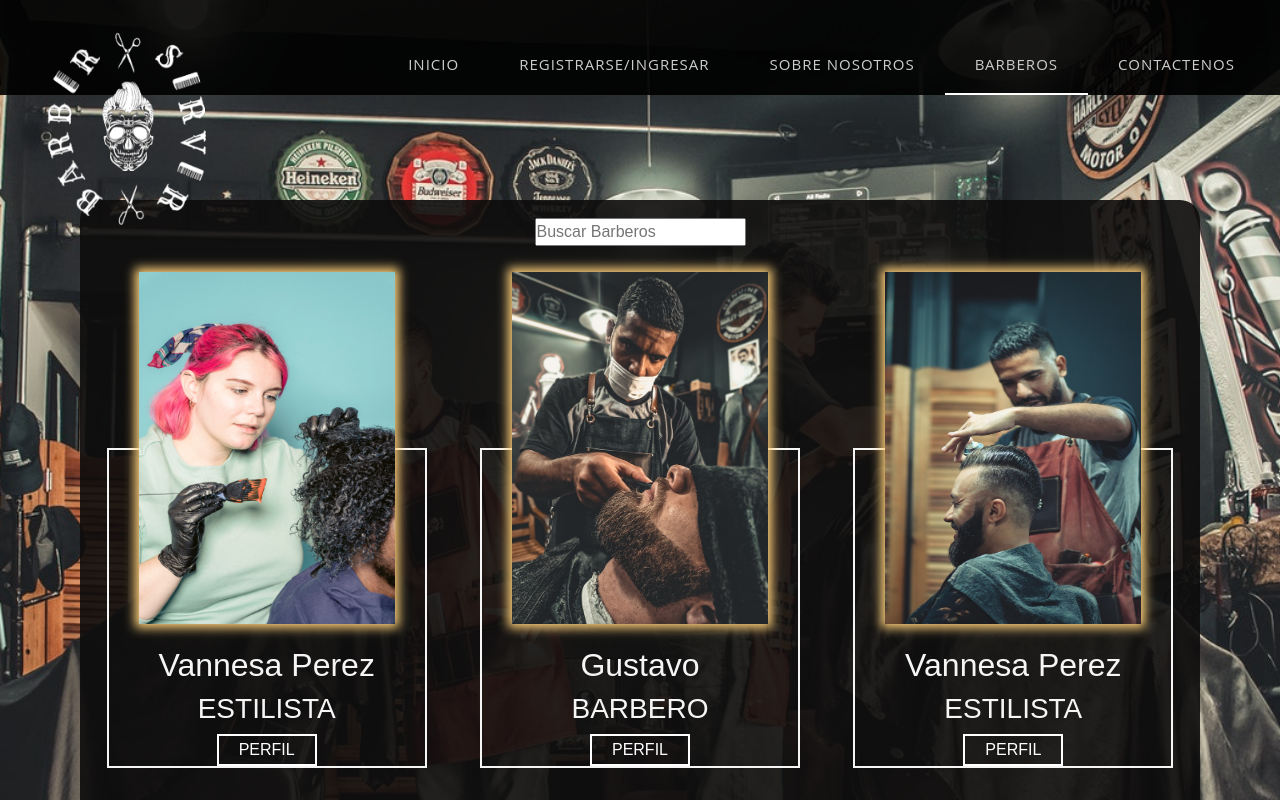
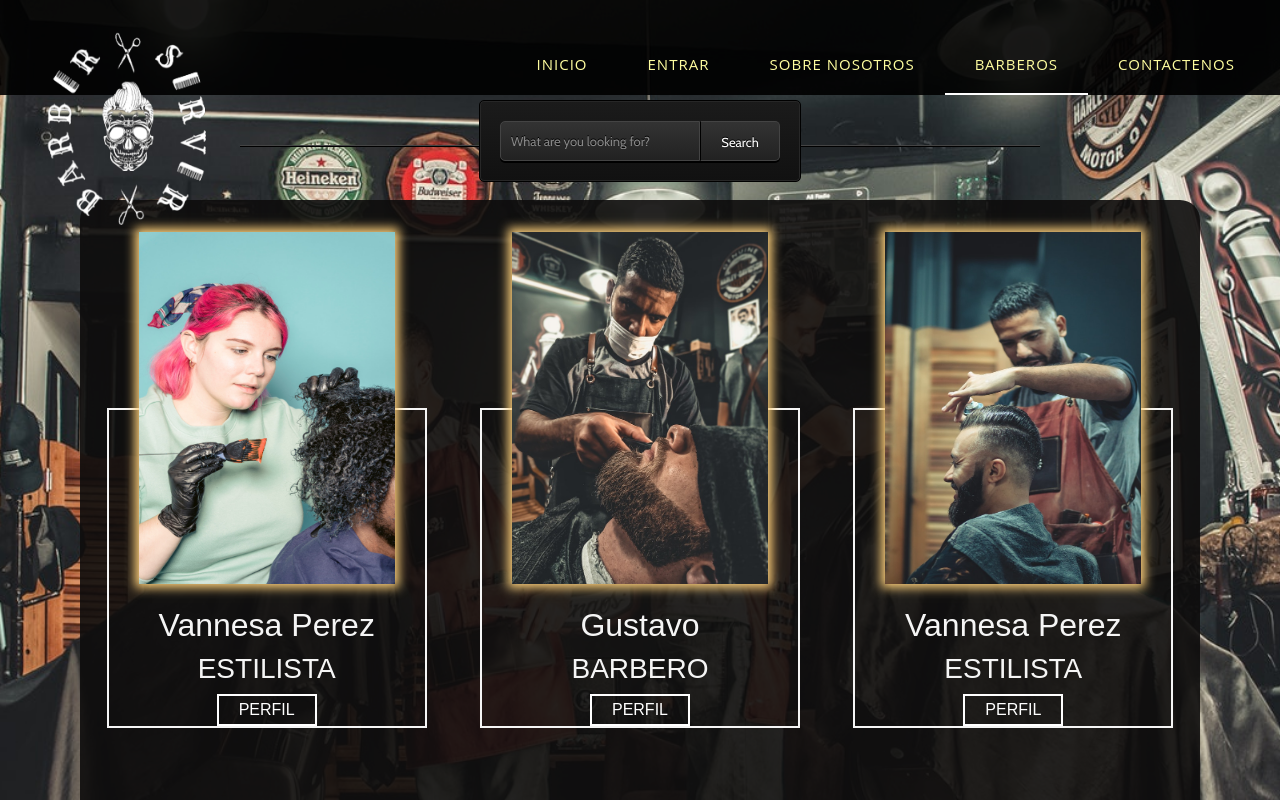
Before and after one commit to vector18xd/BarberServerReact, a React (Create React App) app: page /ConsultBarber in a window 1280 px wide. Shown: the top 800 px of the page. Built offline with nearby package versions, Linux system fonts and the light colour scheme; a web font is replaced by a local one.

Commit message:
contactoUpdate

```diff
--- a/src/components/IU/style.css
+++ b/src/components/IU/style.css
@@ -125,9 +125,6 @@ footer .form-control {
     resize: none;
     color: #d1d2d2;
 }
-a:not([href]):not([tabindex]) {
-    color: #ccc;;
-}
 .logoF{
     width: 60px;
 }
@@ -135,6 +132,17 @@ a:not([href]):not([tabindex]) {
     .imagenLogo{
         width: 180px;
     }
+    .slider{
+        height: 1100px;
+    }
+}
+a:not([href]):not([tabindex]) {
+    color: #fefd9f;;
+}
+a:not([href]):not([tabindex]):focus, a:not([href]):not([tabindex]):hover {
+    color: #fefd9f;
+    text-decoration: none;
+    list-style-type:none;
 }
 #page-content-wrapper{
     padding-top: 30px;
--- a/src/components/layouts/MainConsultBarber/MainConsultBarber.jsx
+++ b/src/components/layouts/MainConsultBarber/MainConsultBarber.jsx
@@ -7,12 +7,13 @@ import imgPedro from '../../img/Pedro.jpg'
 export const MainConsultBarber = () => {
   return (
     <main className="mainConsultBarber">
+        <section class="webdesigntuts-workshop">
+            <form action="" method="">
+                <input type="search" placeholder="What are you looking for?"/>
+                <button>Search</button>
+            </form>
+        </section>
         <div id="cuadroCard">
-            <section className="sec-busqueda">
-                <div id="divBusqueda">
-                    <input placeholder="Buscar Barberos" id="input-ConsultBarber"></input>
-                </div>
-            </section>
             <section className="sec-cardBarberos">
                 <article className="cardBarberos">
                     <img src={imgVanessa} alt="imagen de fondo de barberos" className="img-Barbero" />
--- a/src/components/layouts/contacto.jsx
+++ b/src/components/layouts/contacto.jsx
@@ -1,51 +1,21 @@
 import React from 'react'
-import { Inputs } from '../IU/inputs'
-import { TA } from '../IU/TA'
-import { ButtonsC } from '../IU/buttonsC'
-import "../IU/styleF.css"
+import "./css/contactof.css"
 export const Contacto = () => {
-  return (
-    <div className='contacto'>
-        <div id="contact" className="section wb">
-			<div className="containers">
-				<div className="section-title row text-center">
-					<div className="col-md-8 offset-md-2">
-						<small className='smallC'>HAGAMOS UN CONTACTO PARA TU VIDA</small>
-						<h3 className='h3C'>Contacto</h3>
-					</div>
-				</div>
 
-				<div className="row">
-					<div className="col-md-8 offset-md-2">
-						<div className="contact_form">
-							<div id="message"></div>
-							<form id="contactform" className="row" action="contact.php" name="contactform" method="post">
-								<fieldset className="row row-fluid">
-									<div className="col-lg-6 col-md-6 col-sm-6 col-xs-12">
-										<Inputs types="text" idI="first_name" place="Nombre"/>
-									</div>
-									<div className="col-lg-6 col-md-6 col-sm-6 col-xs-12">
-										<Inputs types="text" idI="last_name" place="Apellido"/>
-									</div>
-									<div className="col-lg-6 col-md-6 col-sm-6 col-xs-12">
-										<Inputs types="email" idI="email" place="Correo"/>
-									</div>
-									<div className="col-lg-6 col-md-6 col-sm-6 col-xs-12">
-										<Inputs types="text" idI="phone" place="Numero Celular"/>
-									</div>
-									<div className="col-lg-12 col-md-12 col-sm-12 col-xs-12">
-										<TA idI="comments" rowSC="6" place="Danos más detalles.."/>
-									</div>
-									<div className="col-lg-12 col-md-12 col-sm-12 col-xs-12 text-center">
-										<ButtonsC types="submit" idI="submit" text="Enviar"/>
-									</div>
-								</fieldset>
-							</form>
-						</div>
-					</div>
+	  return (
+		<div className='sliderlore'>
+			<div className="containerContactform " id="container">
+				<div className="form-container sign-in-contacto-container">
+					<form action="#" className='formlr'>
+						<h1 className='h1form'>Contactenos</h1>
+						<input type="text" placeholder="Nombre" id='firstname' className='inputform'/>
+						<input type="email" placeholder="E-mail" id='Email' className='inputform'/>
+						<input typem="text" id="phone" placeholder="Numero Celular" className='inputform'/>
+						<textarea name="text" id="phone" placeholder='Danos más detalles..' cols="30" rows="10" className='inputform'></textarea>
+						<button className='buttonform'>Iniciar Sesion</button>
+					</form>
 				</div>
 			</div>
 		</div>
-    </div>
   )
 }
--- /dev/null
+++ b/src/components/layouts/css/contactof.css
@@ -0,0 +1,16 @@
+.containerContactform {
+	background-color: #fff;
+	border-radius: 10px;
+  	box-shadow: 0 14px 28px rgba(0,0,0,0.25),
+			0 10px 10px rgba(0,0,0,0.22);
+	position: relative;
+	overflow: hidden;
+	width: 500px;
+	max-width: 100%;
+	min-height: 600px;
+}
+.sign-in-contacto-container{
+    left: 0;
+    width: 100%;
+    z-index: 2;
+}
--- a/src/components/layouts/header.jsx
+++ b/src/components/layouts/header.jsx
@@ -10,7 +10,7 @@ import logo from "../../../src/components/img/logo/logo-LetrasBlancas.png"
             </div>
             <nav className="NavLink">
                 <NavLink to="/"><a className="link">INICIO</a></NavLink>
-                <NavLink to="/Loginregister"><a className="link">REGISTRARSE/INGRESAR</a></NavLink>
+                <NavLink to="/Loginregister"><a className="link">ENTRAR</a></NavLink>
                 <NavLink to="/About"><a className="link">SOBRE NOSOTROS</a></NavLink>
                 <NavLink to="/ConsultBarber"><a className="link">BARBEROS</a></NavLink>
                 <NavLink to="/Contact"><a className="link">CONTACTENOS</a></NavLink>
--- a/src/components/pages/ConsultBarber/ConsultBarber.jsx
+++ b/src/components/pages/ConsultBarber/ConsultBarber.jsx
@@ -3,6 +3,7 @@ import { Header } from '../../layouts/header'
 import { Footer } from '../../layouts/footer'
 import { MainConsultBarber } from '../../layouts/MainConsultBarber/MainConsultBarber'
 import './estilosBarber.css'
+import "./search.css"
 
 export const ConsultBarber = () => {
   return (
--- /dev/null
+++ b/src/components/pages/ConsultBarber/search.css
@@ -0,0 +1,142 @@
+@import url(https://fonts.googleapis.com/css?family=Cabin:400);
+
+.webdesigntuts-workshop {
+	height: 100%;
+	position: absolute;
+	text-align: center;
+	width: 100%;
+}
+
+.webdesigntuts-workshop:before,
+.webdesigntuts-workshop:after {
+	content: '';
+	display: block;
+	height: 1px;
+	left: 50%;
+	margin: 0 0 0 -400px;
+	position: absolute;
+	width: 800px;
+}
+
+.webdesigntuts-workshop:before {
+	background: #444;
+	top: 265px;
+}
+
+.webdesigntuts-workshop:after {
+	background: #000;
+	background: linear-gradient(left, #151515, #000, #151515);
+	top: 266px;
+}
+
+.webdesigntuts-workshop form {
+	background: #111;
+	background: linear-gradient(#1b1b1b, #111);
+	border: 1px solid #000;
+	border-radius: 5px;
+	box-shadow: inset 0 0 0 1px #272727;
+	display: inline-block;
+	font-size: 0px;
+	margin: 220px auto 0;
+	padding: 20px;
+	position: relative;
+	z-index: 1;
+}
+
+.webdesigntuts-workshop input {
+	background: #222;
+	background: linear-gradient(#333, #222);
+	border: 1px solid #444;
+	border-radius: 5px 0 0 5px;
+	box-shadow: 0 2px 0 #000;
+	color: #888;
+	display: block;
+	float: left;
+	font-family: 'Cabin', helvetica, arial, sans-serif;
+	font-size: 13px;
+	font-weight: 400;
+	height: 40px;
+	margin: 0;
+	padding: 0 10px;
+	text-shadow: 0 -1px 0 #000;
+	width: 200px;
+}
+
+.ie .webdesigntuts-workshop input {
+	line-height: 40px;
+}
+
+.webdesigntuts-workshop input::-webkit-input-placeholder {
+   color: #888;
+}
+
+.webdesigntuts-workshop input:-moz-placeholder {
+   color: #888;
+}
+
+.webdesigntuts-workshop input:focus {
+	animation: glow 800ms ease-out infinite alternate;
+	background: #222922;
+	background: linear-gradient(#333933, #222922);
+	border-color: #393;
+	box-shadow: 0 0 5px rgba(0,255,0,.2), inset 0 0 5px rgba(0,255,0,.1), 0 2px 0 #000;
+	color: #efe;
+	outline: none;
+}
+
+.webdesigntuts-workshop input:focus::-webkit-input-placeholder {
+	color: #efe;
+}
+
+.webdesigntuts-workshop input:focus:-moz-placeholder {
+	color: #efe;
+}
+
+.webdesigntuts-workshop button {
+	background: #222;
+	background: linear-gradient(#333, #222);
+	box-sizing: border-box;
+	border: 1px solid #444;
+	border-left-color: #000;
+	border-radius: 0 5px 5px 0;
+	box-shadow: 0 2px 0 #000;
+	color: #fff;
+	display: block;
+	float: left;
+	font-family: 'Cabin', helvetica, arial, sans-serif;
+	font-size: 13px;
+	font-weight: 400;
+	height: 40px;
+	line-height: 40px;
+	margin: 0;
+	padding: 0;
+	position: relative;
+	text-shadow: 0 -1px 0 #000;
+	width: 80px;
+}
+
+.webdesigntuts-workshop button:hover,
+.webdesigntuts-workshop button:focus {
+	background: #292929;
+	background: linear-gradient(#393939, #292929);
+	color: #ffd17b;
+	outline: none;
+}
+
+.webdesigntuts-workshop button:active {
+	background: #292929;
+	background: linear-gradient(#393939, #292929);
+	box-shadow: 0 1px 0 #000, inset 1px 0 1px #222;
+	top: 1px;
+}
+
+@keyframes glow {
+    0% {
+		border-color: #ffd17b;
+		box-shadow: 0 0 5px #ffd17b, inset 0 0 5px #ffd17b, 0 2px 0 #000;
+    }
+    100% {
+		border-color: #ffd17b;
+		box-shadow: 0 0 20px #ffd17b, inset 0 0 10px #ffd17b, 0 2px 0 #000;
+    }
+}
```
Also changed, not shown: 1 other file (tests, documents, lock files or other folders).
